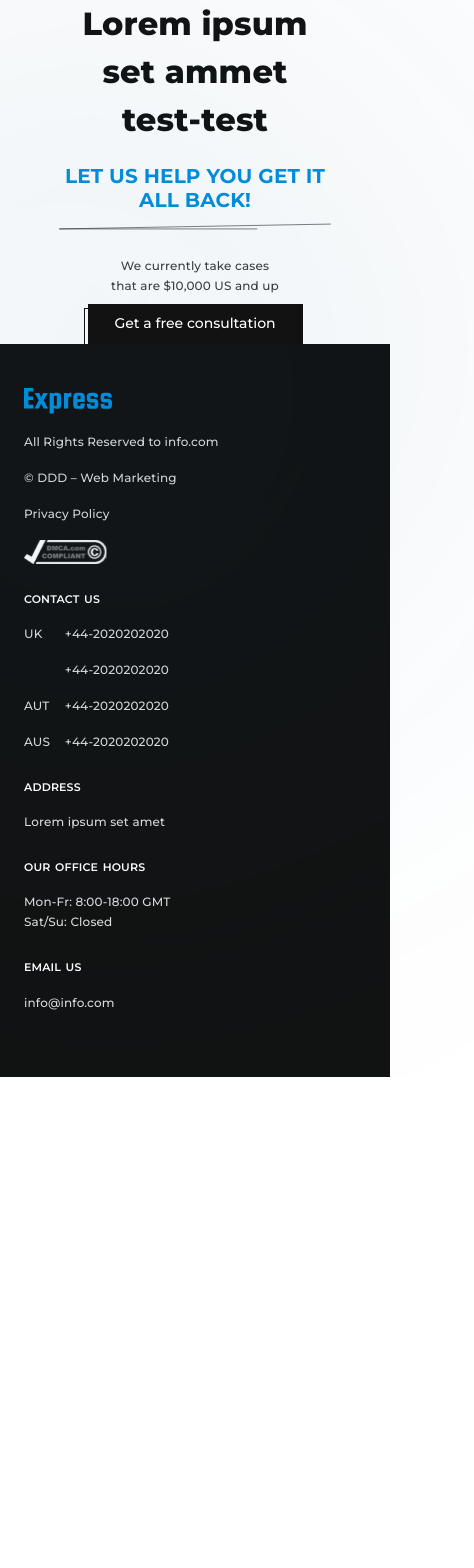
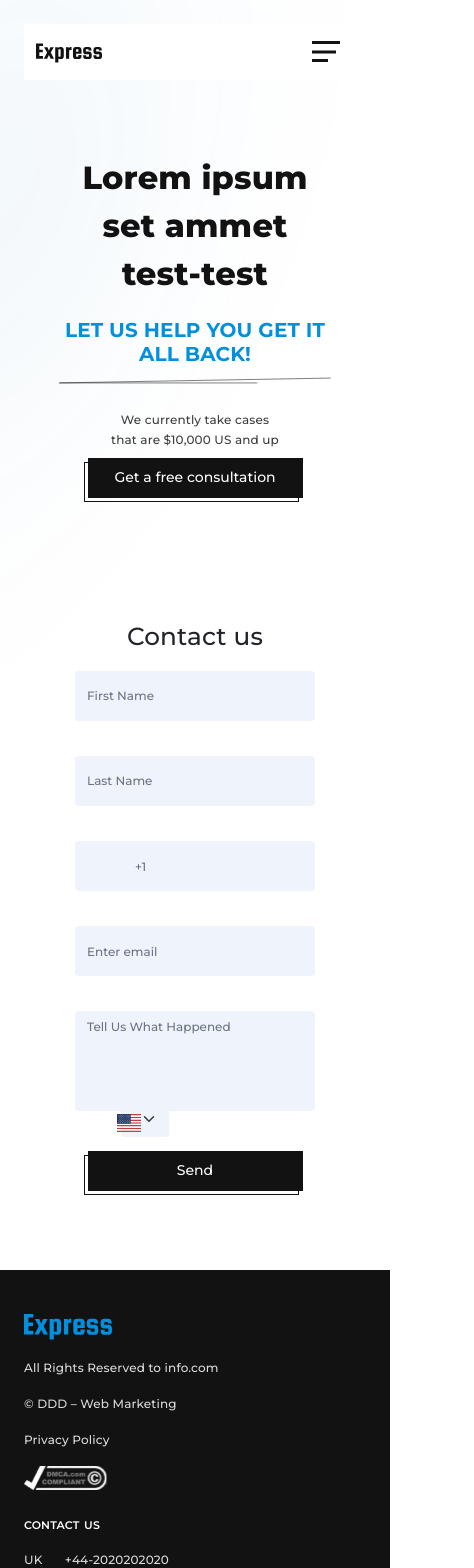
Before and after one commit to Kelenella/WDM-test, a React (Create React App) app: page / in a window 390 px wide. Shown: the top 1568 px of the page, 474 px wide, since content can reach past the window. Before the commit the page ends 1077 px from the top, so only its background shows below. Built offline with nearby package versions, Linux system fonts and the light colour scheme.

Commit message:
form-component for mobile

```diff
--- a/src/App.js
+++ b/src/App.js
@@ -1,15 +1,18 @@
 import './App.css';
 import Container from './components/Container';
-// import NavBarMobile from './components/NavBar/NavBar';
+import NavBarMobile from './components/NavBar/NavBar';
 import Hero from './components/Hero';
-// import Form from './components/Form/Form';
+import OurForm from './components/Form/OurForm';
 import Footer from './components/Footer/Footer';
 
 function App() {
   return (
     <Container>
-      {/* <NavBarMobile /> */}
-      <Hero />
+      <NavBarMobile />
+      <main>
+        <Hero />
+        <OurForm />
+      </main>
       <Footer />
     </Container>
   );
--- a/src/components/Container/Container.module.css
+++ b/src/components/Container/Container.module.css
@@ -2,6 +2,11 @@
   width: 100%;
   margin-left: auto;
   margin-right: auto;
+}
+@media screen and (min-width: 480px) {
+  .container {
+    max-width: 480px;
+  }
 }
 
 @media screen and (min-width: 768px) {
--- a/src/components/Footer/Footer.module.css
+++ b/src/components/Footer/Footer.module.css
@@ -4,20 +4,22 @@
   /* margin-right: auto;
   margin-left: auto; */
   background-color: var(--footer-bg-color);
+  /* margin-top: 50px; */
 }
 @media screen and (min-width: 768px) {
   .footer {
+    max-width: 1199.98px;
     padding-left: 72px;
     padding-bottom: 40px;
     padding-top: 40px;
     padding-right: 130px;
   }
 }
-/* @media screen and (min-width: 1200px) {
+@media screen and (min-width: 1200px) {
   .footer {
-    max-width: 1200px;
+    max-width: 1440px;
   }
-} */
+}
 @media screen and (min-width: 1200px) {
   .footerList {
     display: flex;
@@ -118,7 +120,7 @@
     margin-bottom: 65px;
   }
 }
-@media screen and (min-width: 1200px) {
+@media screen and (min-width: 1199.98px) {
   .wrapperDesktop {
     display: block;
   }
--- a/src/components/Form/Form.module.css
+++ b/src/components/Form/Form.module.css
@@ -0,0 +1,103 @@
+.form {
+  /* max-width: 275px; */
+  padding: 24px 16px;
+  margin-bottom: 55px;
+  align-items: center;
+  display: flex;
+  justify-content: center;
+  flex-direction: column;
+}
+@media screen and (min-width: 768px) {
+  .form {
+    align-items: center;
+    display: flex;
+    justify-content: center;
+    min-width: 624px;
+  }
+}
+.control {
+  position: relative;
+  width: 240px;
+  height: 50px;
+  font-weight: 500;
+  font-size: 12px;
+  line-height: 1.67;
+  background-color: var(--form-inactive-bg);
+  color: var(--form-inactive-text);
+  border: none;
+  outline: none;
+}
+.control:hover,
+.control:focus {
+  background-color: var(--form-active-bg);
+  color: var(--form-active-text);
+  border: 1px solid var(--dark-btn-color);
+  outline: none;
+}
+.group {
+  margin-bottom: 16px;
+}
+.textarea {
+  width: 240px;
+  height: 100px;
+  margin-bottom: 24px;
+  font-weight: 500;
+  font-size: 12px;
+  line-height: 1.67;
+  background-color: var(--form-inactive-bg);
+  color: var(--form-inactive-text);
+  border: none;
+  outline: none;
+  resize: none;
+}
+.flag {
+  width: 24px;
+  height: 18px;
+  position: absolute;
+  top: 132%;
+  left: 30%;
+  z-index: 101;
+}
+.telControl {
+  position: relative;
+  width: 240px;
+  height: 50px;
+  font-weight: 500;
+  font-size: 12px;
+  line-height: 1.67;
+  background-color: var(--form-inactive-bg);
+  color: var(--form-inactive-text);
+  border: none;
+  outline: none;
+  padding-left: 60px;
+}
+.select {
+  position: absolute;
+  top: 130.5%;
+  left: 31%;
+  background-color: var(--form-inactive-bg);
+  color: var(--form-inactive-text);
+  border: none;
+  outline: none;
+  z-index: 100;
+}
+
+/* .formItem {
+  /* position: relative; */
+
+/* .label {
+  position: absolute;
+  left: 10px;
+  top: 43px;
+  transition: top 0.5s;
+}
+.control:focus + .label,
+.control:not(::placeholder) + .label {
+  top: 10px;
+}
+.control:focus,
+.textarea:focus {
+  outline: none;
+  border: 1px solid var(--dark-btn-color);
+  transition-duration: 0.3s;
+} */
--- /dev/null
+++ b/src/components/Form/OurForm.js
@@ -0,0 +1,80 @@
+import s from './Form.module.css';
+import { ReactComponent as Flag } from '../../images/svg/Flag.svg';
+import { useState } from 'react';
+import { Col, Form, FormControl, FormLabel, FormSelect } from 'react-bootstrap';
+import DarkButton from '../Buttons/DarkButton/DarkButton';
+import { FormGroup } from 'react-bootstrap';
+
+export default function OurForm() {
+  // const [firstName, setFirstName] = useState('');
+  // const [lastName, setLastName] = useState('');
+  // const [phone, setPhone] = useState('');
+  // const [email, setEmail] = useState('');
+  // const [message, setMessage] = useState('');
+  return (
+    <>
+      <Form className={s.form}>
+        <h2>
+          <span>Contact</span> us
+        </h2>
+
+        <FormGroup as={Col} className={s.group}>
+          <FormLabel className={s.label}></FormLabel>
+          <FormControl
+            // value={firstName}
+            type="text"
+            name="firstName"
+            placeholder="First Name"
+            className={s.control}
+          />
+        </FormGroup>
+
+        <FormGroup className={s.group}>
+          <FormLabel></FormLabel>
+          <FormControl
+            // value={lastName}
+            type="text"
+            name="lastName"
+            placeholder="Last Name"
+            className={s.control}
+          />
+        </FormGroup>
+        <FormGroup className={s.group}>
+          <FormLabel></FormLabel>
+          <Flag className={s.flag} />
+          <FormSelect style={{ width: '25px' }} className={s.select} />
+          <FormControl
+            // value={phone}
+            type="tel"
+            name="phone"
+            placeholder="+1"
+            className={s.telControl}
+          />
+        </FormGroup>
+
+        <FormGroup className={s.group}>
+          <FormLabel></FormLabel>
+          <FormControl
+            // value={email}
+            type="email"
+            name="email"
+            placeholder="Enter email"
+            className={s.control}
+          />
+        </FormGroup>
+        <FormGroup as={Col} className={s.group}>
+          <FormLabel></FormLabel>
+          <Form.Control
+            // value={message}
+            as="textarea"
+            type="text"
+            name="message"
+            placeholder="Tell Us What Happened"
+            className={s.textarea}
+          />
+        </FormGroup>
+        <DarkButton text="Send" type="submit" />
+      </Form>
+    </>
+  );
+}
--- a/src/components/Hero/Hero.js
+++ b/src/components/Hero/Hero.js
@@ -5,7 +5,6 @@ import s from './Hero.module.css';
 export default function Hero() {
   return (
     <section className={s.Hero}>
-      <div className={s.bg}></div>
       <h1 className={s.title}>Lorem ipsum set ammet test-test</h1>
       <p className={s.slogan}>let us help you get it all back!</p>
       <div className={s.divLine}>
@@ -18,6 +17,7 @@ export default function Hero() {
         </p>
         <DarkButton text="Get a free consultation" />
       </div>
+      {/* <div className={s.bg2}></div> */}
     </section>
   );
 }
--- a/src/components/Hero/Hero.module.css
+++ b/src/components/Hero/Hero.module.css
@@ -1,16 +1,17 @@
 .Hero {
   position: relative;
+  margin-bottom: 100px;
 }
-.bg {
-  background-image: linear-gradient(264.93deg, #072e44 9.13%, #018fde 106.76%);
+.bg2 {
+  position: absolute;
+  width: 260px;
+  height: 189.8px;
+  left: 334.3px;
+  top: 500.69px;
+  background: linear-gradient(264.93deg, #072e44 9.13%, #018fde 106.76%);
   opacity: 0.14;
-  filter: blur(250px);
-  transform: rotate(-52.45deg);
-  width: 472px;
-  height: 558px;
-  position: absolute;
-  top: 60px;
-  left: -127px;
+  filter: blur(150px);
+  transform: matrix(-0.89, -0.69, 0.36, -0.83, 0, 0);
 }
 
 .title {
--- a/src/components/NavBar/NavBar.js
+++ b/src/components/NavBar/NavBar.js
@@ -1,6 +1,7 @@
 import s from './NavBar.module.css';
-import Logo from '../../images/Logotype.png';
-// import { ReactComponent as Close } from '../../images/svg/Close.svg';
+import { ReactComponent as Logo } from '../../images/svg/Express.svg';
+import { ReactComponent as Close } from '../../images/svg/Close.svg';
+import { ReactComponent as Menu } from '../../images/svg/Menu.svg';
 import { Navbar } from 'react-bootstrap';
 import { Container } from 'react-bootstrap';
 import { Nav } from 'react-bootstrap';
@@ -8,17 +9,25 @@ import { NavDropdown } from 'react-bootstrap';
 
 export default function NavBarMobile() {
   return (
-    <header className={s.container}>
+    <header className={s.header}>
       <div className={s.bg}></div>
-      <Navbar bg="white" expand="md">
+      <Navbar
+        bg="white"
+        expand="md"
+        className="align-content-xxl-center"
+        collapseOnSelect
+      >
         <Container>
           <Navbar.Brand href="#home">
-            <img src={Logo} alt="logo" className={s.logo} />
+            <Logo className={s.logo} />
           </Navbar.Brand>
           <Navbar.Toggle
             aria-controls="basic-navbar-nav"
             styles="navbar-toggler-icon"
-          ></Navbar.Toggle>
+            className={s.toggle}
+          >
+            {<Menu /> ? <Menu /> : <Close />}
+          </Navbar.Toggle>
           <Navbar.Collapse id="basic-navbar-nav">
             <Nav className="me-auto">
               <Nav.Link href="#home">Home</Nav.Link>
@@ -26,29 +35,28 @@ export default function NavBarMobile() {
               <Nav.Link href="#about">About us</Nav.Link>
               <NavDropdown.Divider />
               <NavDropdown title="Our services" id="basic-nav-dropdown">
-                <NavDropdown.Item href="#action/3.4">
+                <NavDropdown.Item href="#services/1">
                   Lorem ipsum
                 </NavDropdown.Item>
-                <NavDropdown.Item href="#action/3.4">
+                <NavDropdown.Item href="#services/2">
                   Lorem ipsum
                 </NavDropdown.Item>
-                <NavDropdown.Item href="#action/3.4">
+                <NavDropdown.Item href="#services/3">
                   Lorem ipsum
                 </NavDropdown.Item>
-                <NavDropdown.Item href="#action/3.4">
+                <NavDropdown.Item href="#services/4">
                   Lorem ipsum
                 </NavDropdown.Item>
-                <NavDropdown.Item href="#action/3.4">
+                <NavDropdown.Item href="services/5">
                   Lorem ipsum
                 </NavDropdown.Item>
-                <NavDropdown.Item href="#action/3.4">
+                <NavDropdown.Item href="#services/6">
                   Lorem ipsum
                 </NavDropdown.Item>
-                <NavDropdown.Item href="#action/3.4">
+                <NavDropdown.Item href="#services/7">
                   Lorem ipsum
                 </NavDropdown.Item>
-
-                <NavDropdown.Item href="#action/3.4">
+                <NavDropdown.Item href="#services/8">
                   Lorem ipsum
                 </NavDropdown.Item>
               </NavDropdown>
--- a/src/components/NavBar/NavBar.module.css
+++ b/src/components/NavBar/NavBar.module.css
@@ -1,6 +1,16 @@
+.header {
+  padding: 24px;
+  margin-bottom: 50px;
+}
 .logo {
   width: 66px;
   height: 24px;
+}
+@media screen and (min-width: 768px) {
+  .logo {
+    width: 110px;
+    height: 40px;
+  }
 }
 .bg {
   position: absolute;
@@ -13,3 +23,7 @@
   filter: blur(150px);
   transform: matrix(0.58, -1.01, 0.62, 0.64, 0, 0);
 }
+.toggle {
+  outline: none;
+  border: none;
+}
```
Also changed, not shown: src/components/Form/Form.js (deleted, +0 -125 lines), src/images/svg/Express.svg (added), src/images/svg/Flag.svg (added).
